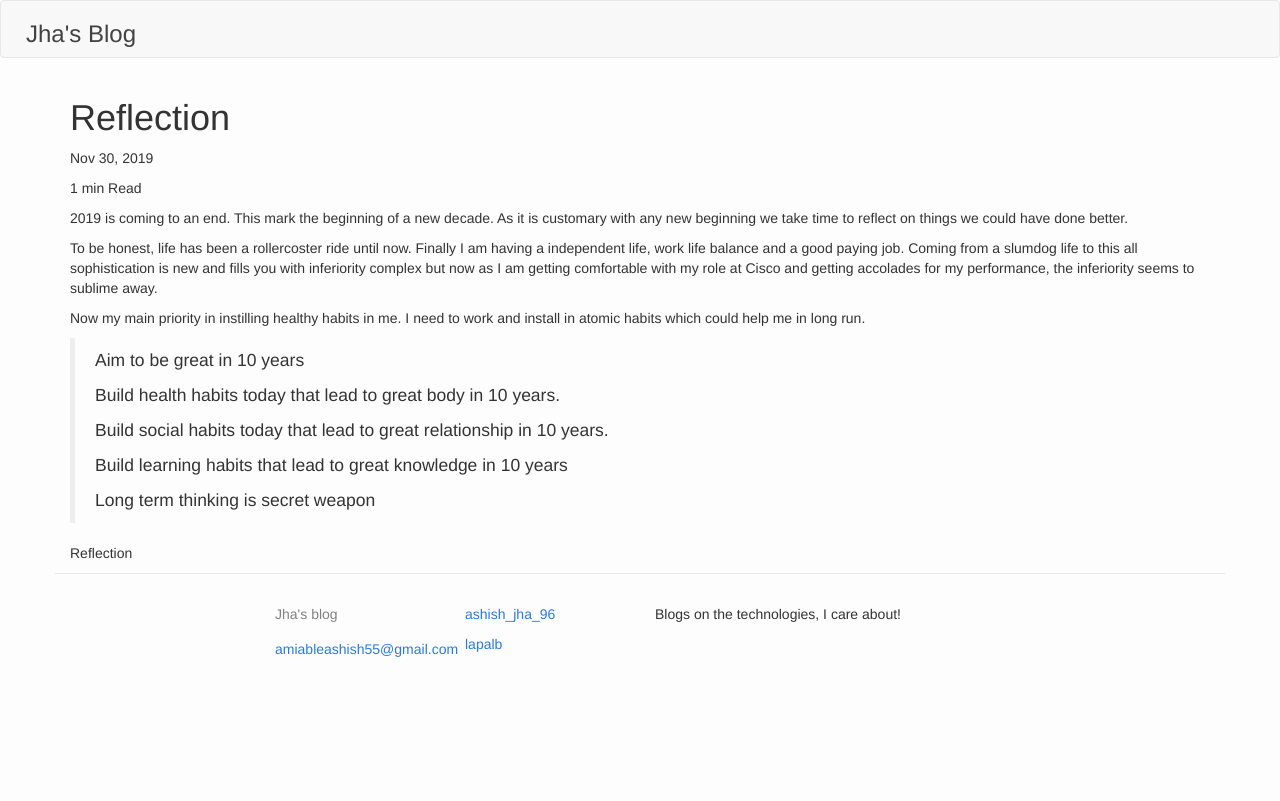
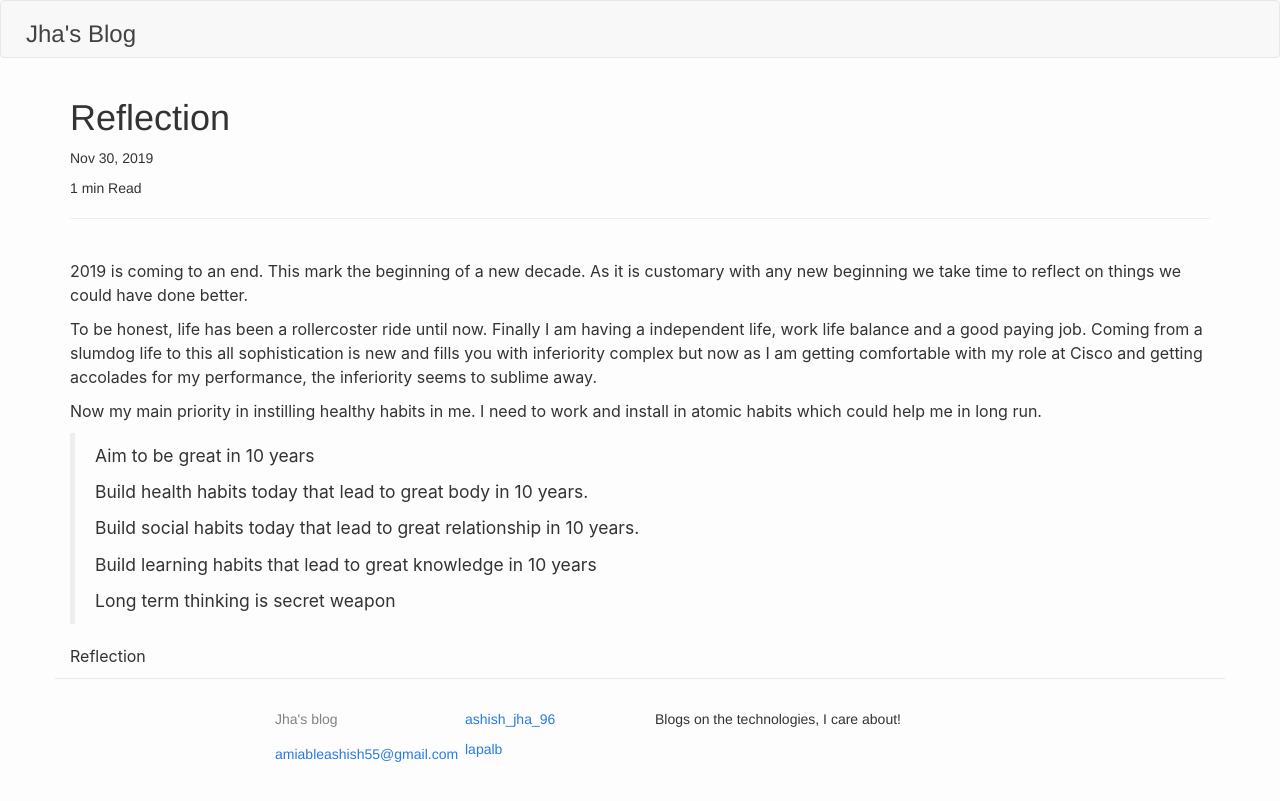
Before and after one commit to lapalb/as_blog, a Jekyll site: the page built from _posts/2019-11-30-test.markdown, in a window 1280 px wide. Shown: the top 801 px of the page. Built offline with Jekyll 4.4.1, drawn with Linux system fonts in a browser that asks for light colours.

Commit message:
Corrected the typography of Post

```diff
--- a/_layouts/post.html
+++ b/_layouts/post.html
@@ -21,8 +21,9 @@ layout: default
         {% endif %}
 
     </header>
-
-    <div class="post-content e-content" itemprop="articleBody">
+    <hr>
+    <br>
+    <div class="post-content e-content" itemprop="articleBody" style='font: 400 16px/1.5 -apple-system,BlinkMacSystemFont,"Segoe UI",Roboto,Helvetica,Arial,sans-serif,"Apple Color Emoji","Segoe UI Emoji","Segoe UI Symbol"'>
         {{ content }}
     </div>
 
```
